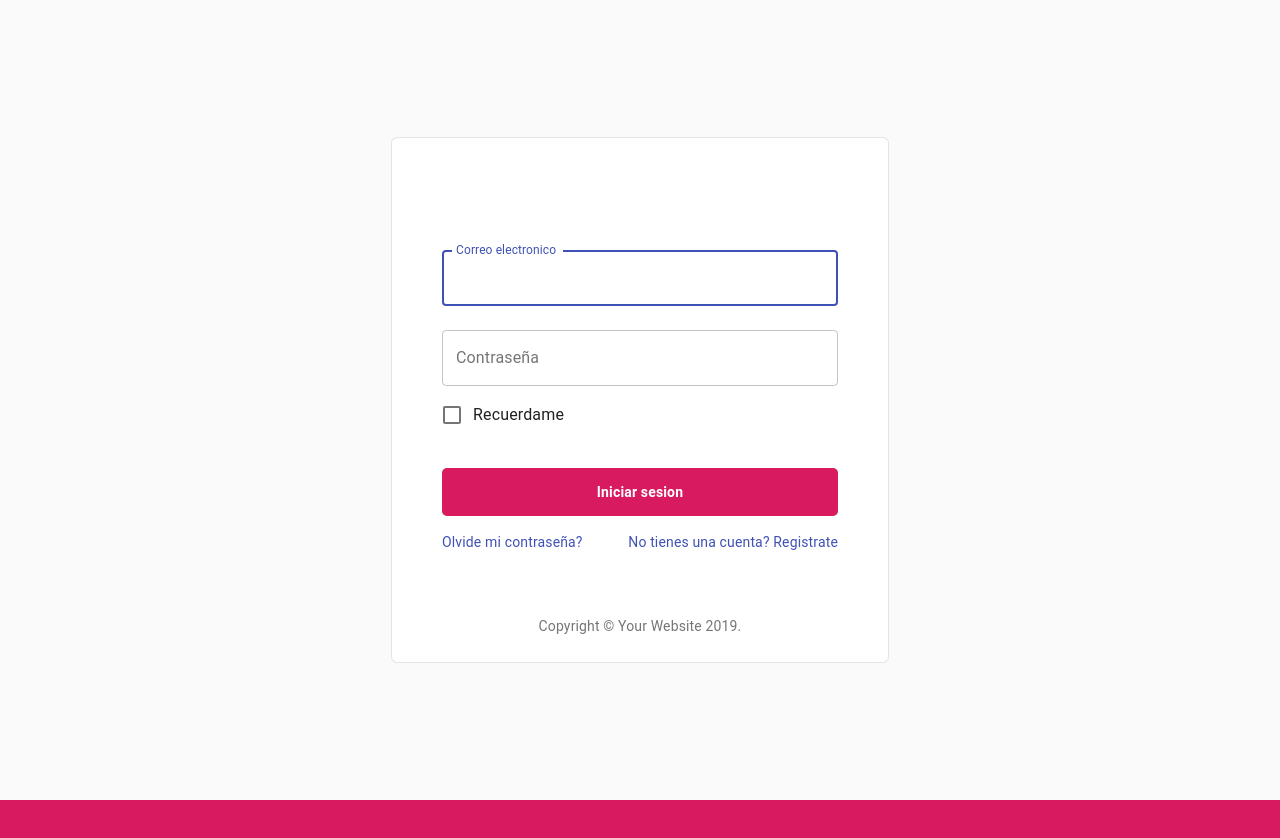
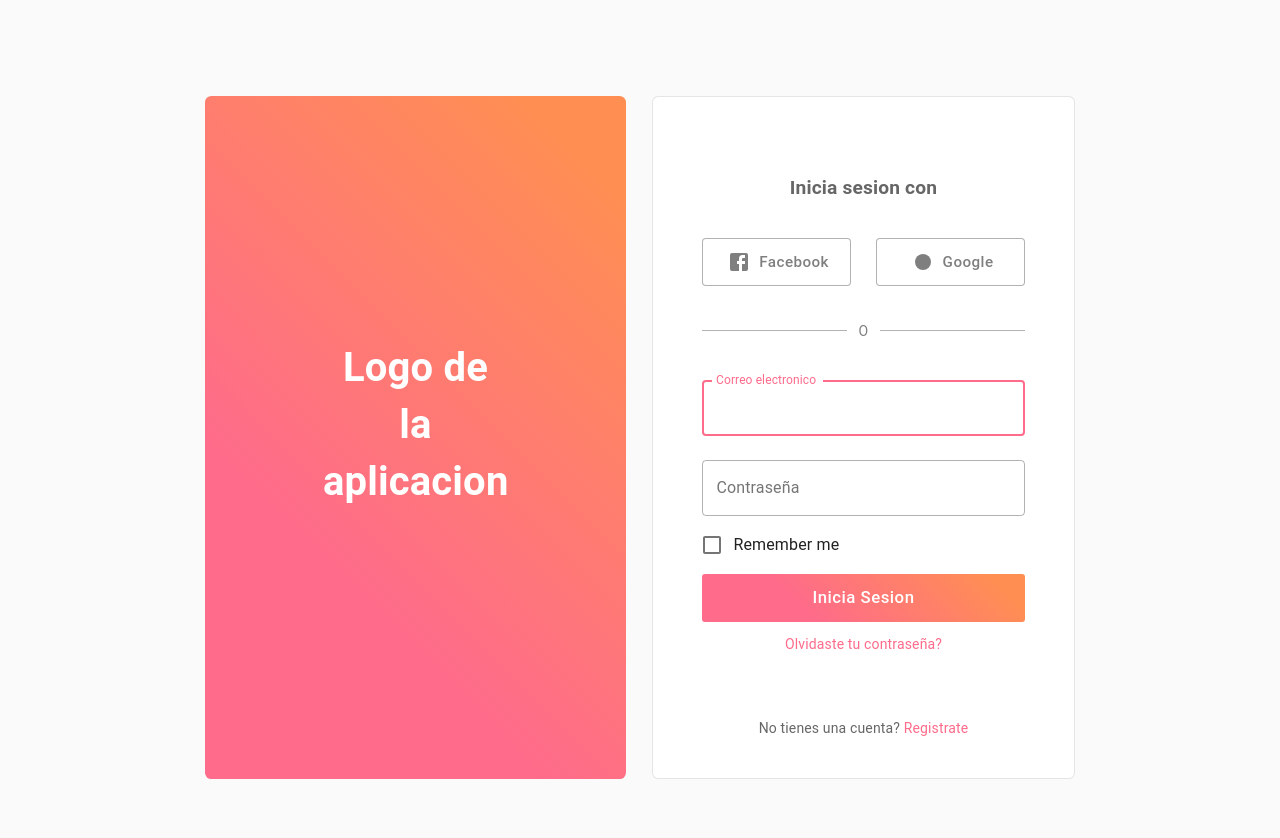
Before and after one commit to FernandoMorantes/Nysqua-front-end, a React (Create React App) app: page / in a window 1280 px wide. Shown: the top 838 px of the page. Before the commit the page ends 800 px from the top, so only its background shows below. Built offline with nearby package versions, Linux system fonts and the light colour scheme.

Commit message:
primer maquetado del login

```diff
--- a/src/App.css
+++ b/src/App.css
@@ -5,17 +5,21 @@
 .App {
   background-color: var(--background_color);
   min-height: 100vh;
+  min-width: 100vw;
   display: flex;
-  flex-direction: column;
-  align-items: center;
+  flex-direction: row;
+  align-items: stretch;
   justify-content: center;
   padding-left: 16vw;
   padding-right: 16vw;
+  padding-top: 12vh;
+  padding-bottom: 12vh;
 }
 
 .card{
   background-color: white;
   display: flex;
+  flex: 1;
   flex-wrap: wrap;
   flex-direction: column;
   align-items: center;
@@ -28,3 +32,27 @@
   border: 1px solid rgba(0, 0, 0, 0.1);
   border-radius: 0.5vw;
 }
+
+.logo_Card {
+  background: linear-gradient(45deg, #FE6B8B 30%, #FF8E53 90%);
+  height: 100%;
+  display: flex;
+  flex: 1;
+  flex-wrap: wrap;
+  flex-direction: column;
+  align-items: center;
+  justify-content: center;
+  padding-right: 2vw;
+  padding-left: 2vw;
+  padding-bottom: 2vw;
+  height: auto;
+  border-radius: 0.5vw;
+  margin-right: 2vw;
+  text-align: center;
+}
+
+.logo_Card h1 {
+  font-size: 2.5rem;
+  color: white;
+  width: 50%;
+}
--- a/src/App.js
+++ b/src/App.js
@@ -7,6 +7,9 @@ import SingIn from './components/signIn/SignIn.js';
 function App() {
   return (
     <div className="App">
+      <div className="logo_Card">
+        <h1>Logo de la aplicacion</h1>
+      </div>
       <div className="card">
           <SingIn/>
       </div>
--- a/src/components/signIn/SignIn.css
+++ b/src/components/signIn/SignIn.css
@@ -1,26 +1,73 @@
 .padding_1 {
     height: 3vh;
 }
-
-.sign_button {
-    background-color: #d81b60;
-    color: white;
-    margin-top: 4vh;
-    margin-bottom: 2vh;
-    width: auto;
-    max-width: auto;
-    padding-left: 0.5vw;
-    padding-right: 0.5vw;
-    display: flex;
-    flex-direction: row;
-    align-items: center;
-    justify-content: center;
-    text-align: center;
-    border-radius: 5px;
-    font-weight: 1px;
-    font-weight: bold;
+.facebook_btn{
+    padding: 1vh 1vw 1vh 0;
 }
 
-.input_color {
-    color: #d81b60;
+.google_btn {
+    padding: 1vh 0 1vh 1vw;
 }
+
+.login_link {
+    width: 100%;
+    text-align: center;
+    margin-top: 0.5vh;
+    color: rgba(0, 0, 0, 0.6);
+}
+
+.login_link a{
+    transition-property: text-decoration-color;
+    transition-duration: 0.2s;
+    color: #FE6B8B;
+    text-decoration-line: underline;
+    text-decoration-color: white;
+    font-weight: 400;
+}
+
+.login_link a:hover{
+    text-decoration-color: #FE6B8B;
+}
+
+.title {
+    width: 100%;
+    display: flex;
+    flex-direction: column;
+    align-items: center;
+    align-content: center;
+    text-align: center;
+    margin-bottom: 2vh;
+}
+
+.title h1 {
+    color: rgba(0, 0, 0, 0.6);
+    font-size: 1.2rem;
+}
+
+#or {
+    position: relative;
+    width: 100%;
+    height: 50px;
+    line-height: 50px;
+    text-align: center;
+    margin-top: 1.5vh;
+    color: rgba(0, 0, 0, 0.5);
+}
+
+#or::before,
+#or::after {
+    position: absolute;
+    width: 45%;
+    height: 1px;
+    top: 24px;
+    background-color: rgba(0, 0, 0, 0.3);
+    content: '';
+}
+
+#or::before {
+    left: 0;
+}
+
+#or::after {
+    right: 0;
+}
--- a/src/components/signIn/SignIn.js
+++ b/src/components/signIn/SignIn.js
@@ -10,10 +10,14 @@ import Grid from '@material-ui/core/Grid';
 import Box from '@material-ui/core/Box';
 import LockOutlinedIcon from '@material-ui/icons/LockOutlined';
 import Typography from '@material-ui/core/Typography';
-import { makeStyles } from '@material-ui/core/styles';
+import { makeStyles, withStyles, createMuiTheme  } from '@material-ui/core/styles';
+import { ThemeProvider } from '@material-ui/styles';
 import Container from '@material-ui/core/Container';
 import {signInStyles} from './SignInStyles';
-import './SignIn.css'
+import FacebookIcon from '@material-ui/icons/Facebook';
+import FiberManualRecordIcon from '@material-ui/icons/FiberManualRecord';
+import ButtonGroup from '@material-ui/core/ButtonGroup';
+import './SignIn.css';
 
 function Copyright() {
   return (
@@ -31,17 +35,135 @@ function Copyright() {
 export default function SignIn() {
   const classes = signInStyles();
 
+  const theme = createMuiTheme({
+    palette: {
+      primary: {
+        main: '#FE6B8B'
+      },
+    },
+  });
+
+  const StyledTextField = withStyles({
+    root: {
+      '& label.Mui-focused': {
+        color: '#FE6B8B',
+      },
+      '& .MuiInput-underline:after': {
+        borderBottomColor: '#FE6B8B',
+      },
+      '& .MuiOutlinedInput-root': {
+        '& fieldset': {
+          borderColor: 'rgba(0, 0, 0, 0.3);',
+        },
+        '&:hover fieldset': {
+          borderColor: 'rgba(0, 0, 0, 0.6);',
+        },
+        '&.Mui-focused fieldset': {
+          borderColor: '#FE6B8B',
+        },
+      },
+    },
+  })(TextField);
+
+  const StyledButton = withStyles({
+    root: {
+      backgroundImage: 'linear-gradient(45deg, #FE6B8B 30%, #FF8E53 90%)',
+      borderRadius: 3,
+      border: 0,
+      color: 'white',
+      height: 48,
+      padding: '0 30px',
+      boxShadow: '0 3px 5px 2px rgba(255, 255, 255, .3)',
+      margin: '1vh 0vw 1vh 0vh',
+      fontSize: '1.05rem',
+      transitionProperty: 'opacity',
+      transitionDuration: '0.1s',
+      '&:hover': {
+        opacity: 0.9,
+      },
+      '&:active': {
+        boxShadow: '0 3px 5px 2px rgba(255, 255, 255, .3)',
+      },
+    },
+    label: {
+      textTransform: 'capitalize',
+    },
+  })(Button);
+
+  const SocialMedia = withStyles({
+    root: {
+      border: '1px solid rgba(0, 0, 0, 0.3)',
+      color: 'rgba(0, 0, 0, 0.5)',
+      backgroundColor: 'white',
+      height: 48,
+      boxShadow: '0 3px 5px 2px rgba(255, 255, 255, .3)',
+      paddingRight: '1vw',
+      fontSize: '0.95rem',
+      transitionProperty: 'color, border',
+      transitionDuration: '0.2s, 0.2s',
+      '&:hover': {
+        color: '#FE6B8B',
+        border: '1px solid #FE6B8B',
+        backgroundColor: 'white',
+      },
+      '&:active': {
+        boxShadow: '0 3px 5px 2px rgba(255, 255, 255, .3)',
+      },
+    },
+    label: {
+      textTransform: 'capitalize',
+    },
+
+  })(Button);
+
   return (
     <Container component="main" maxWidth="xs">
       <CssBaseline />
       <div className={classes.paper}>
 
-        <div className="padding_1"></div>
+      <div className="title">
+        <h1>Inicia sesion con</h1>
+      </div>
+
+      <ThemeProvider theme={theme}>
+        <Grid container>
+          <Grid item xs>
+            < div className = "facebook_btn" >
+              < SocialMedia
+                type = "submit"
+                fullWidth
+                variant = "contained"
+                size = "medium"
+                text = "bold"
+              >
+                <FacebookIcon className={classes.leftIcon} />
+                Facebook
+              </SocialMedia>
+            </div>
+          </Grid>
+          <Grid item xs>
+            < div className = "google_btn" >
+              < SocialMedia
+                type = "submit"
+                fullWidth
+                variant = "contained"
+                size = "medium"
+                text = "bold"
+              >
+                <FiberManualRecordIcon className={classes.leftIcon} />
+                Google
+              </SocialMedia>
+            </div>
+          </Grid>
+        </Grid>
+      </ThemeProvider>
+
+      <div id="or">O</div>
+
         <form className={classes.form} noValidate>
-          <TextField
+          < StyledTextField
             variant="outlined"
             margin="normal"
-            className="input_color"
             fullWidth
             id="email"
             label="Correo electronico"
@@ -49,10 +171,10 @@ export default function SignIn() {
             autoComplete="email"
             autoFocus
           />
-          <TextField
+
+          < StyledTextField
             variant="outlined"
             margin="normal"
-
             fullWidth
             name="password"
             label="Contraseña"
@@ -60,32 +182,35 @@ export default function SignIn() {
             id="password"
             autoComplete="current-password"
           />
-          <FormControlLabel
-            control={<Checkbox value="remember" color="primary" />}
-            label="Recuerdame"
-          />
-          <div className="sign_button">
-            <p>
-              Iniciar sesion
-            </p>
+
+          <ThemeProvider theme={theme}>
+            <FormControlLabel
+              control={<Checkbox value="remember" color="primary" />}
+              label="Remember me"
+            />
+          </ThemeProvider>
+
+          < StyledButton
+            type = "submit"
+            fullWidth
+            focusRipple
+            variant = "contained"
+            size = "medium"
+            text = "bold"
+          > Inicia sesion </StyledButton>
+
+          <div className="login_link">
+            < a href="#"> Olvidaste tu contraseña? </a>
           </div>
 
-          <Grid container>
-            <Grid item xs>
-              <Link href="#" variant="body2">
-                Olvide mi contraseña?
-              </Link>
-            </Grid>
-            <Grid item>
-              <Link href="#" variant="body2">
-                {"No tienes una cuenta? Registrate"}
-              </Link>
-            </Grid>
-          </Grid>
         </form>
       </div>
       <Box mt={8}>
-        <Copyright />
+        < div className = "login_link" >
+          <p className="login_text">
+            No tienes una cuenta? <a href = "#" > Registrate </a>
+          </p>
+        </div>
       </Box>
     </Container>
   );
--- a/src/components/signIn/SignInStyles.js
+++ b/src/components/signIn/SignInStyles.js
@@ -3,7 +3,7 @@ import { makeStyles } from '@material-ui/core/styles';
 export const signInStyles = makeStyles(theme => ({
   '@global': {
     body: {
-      backgroundColor: '#d81b60',
+      backgroundColor: '#FAFAFA',
     },
   },
   paper: {
@@ -20,7 +20,7 @@ export const signInStyles = makeStyles(theme => ({
     width: '100%', // Fix IE 11 issue.
     marginTop: theme.spacing(1),
   },
-  submit: {
-    margin: theme.spacing(3, 0, 2),
+  leftIcon: {
+    marginRight: theme.spacing(1),
   },
 }));
```
Also changed, not shown: 1 other file (tests, documents, lock files or other folders).
